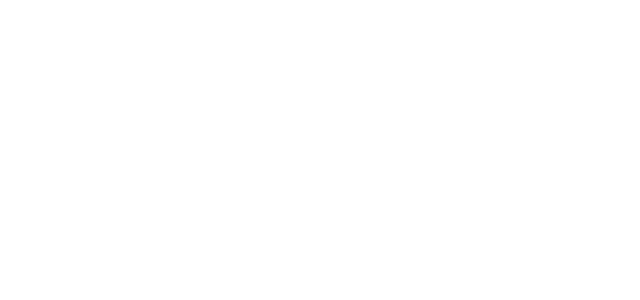
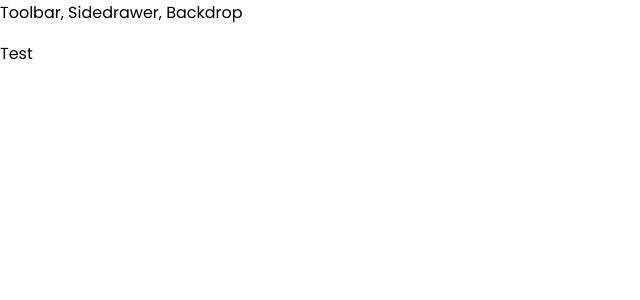
Before and after one commit to annygutierrez/annygutierrez, a React app: page / in a window 1280 px wide. Shown: the top 300 px of the page, without its empty margins (0-640 px from the left). Built offline with nearby package versions, Linux system fonts and the light colour scheme.

Commit message:
Create the layout component
- Create basic structure of the project.

```diff
--- a/src/App.js
+++ b/src/App.js
@@ -1,10 +1,13 @@
 import React, { Component } from 'react';
+import Layout from './components/Layout/Layout';
 
 class App extends Component {
   render() {
     return (
       <div>
-
+        <Layout>
+          <p>Test</p>
+        </Layout>
       </div>
     );
   }
--- /dev/null
+++ b/src/components/Layout/Layout.js
@@ -0,0 +1,15 @@
+import React from 'react';
+import Aux from '../../hoc/Aux/Aux';
+
+const layout = (props) => (
+  <Aux>
+    <div>
+      Toolbar, Sidedrawer, Backdrop
+    </div>
+    <main>
+      {props.children}
+    </main>
+  </Aux>
+);
+
+export default layout;
--- /dev/null
+++ b/src/hoc/Aux/Aux.js
@@ -0,0 +1,3 @@
+const aux = (props) => props.children;
+
+export default aux;
--- a/src/index.css
+++ b/src/index.css
@@ -1,7 +1,7 @@
 body {
   margin: 0;
   padding: 0;
-  font-family: -apple-system, BlinkMacSystemFont, "Segoe UI", "Roboto", "Oxygen",
+  font-family: "Poppins", -apple-system, BlinkMacSystemFont, "Segoe UI", "Roboto", "Oxygen",
     "Ubuntu", "Cantarell", "Fira Sans", "Droid Sans", "Helvetica Neue",
     sans-serif;
   -webkit-font-smoothing: antialiased;
```
